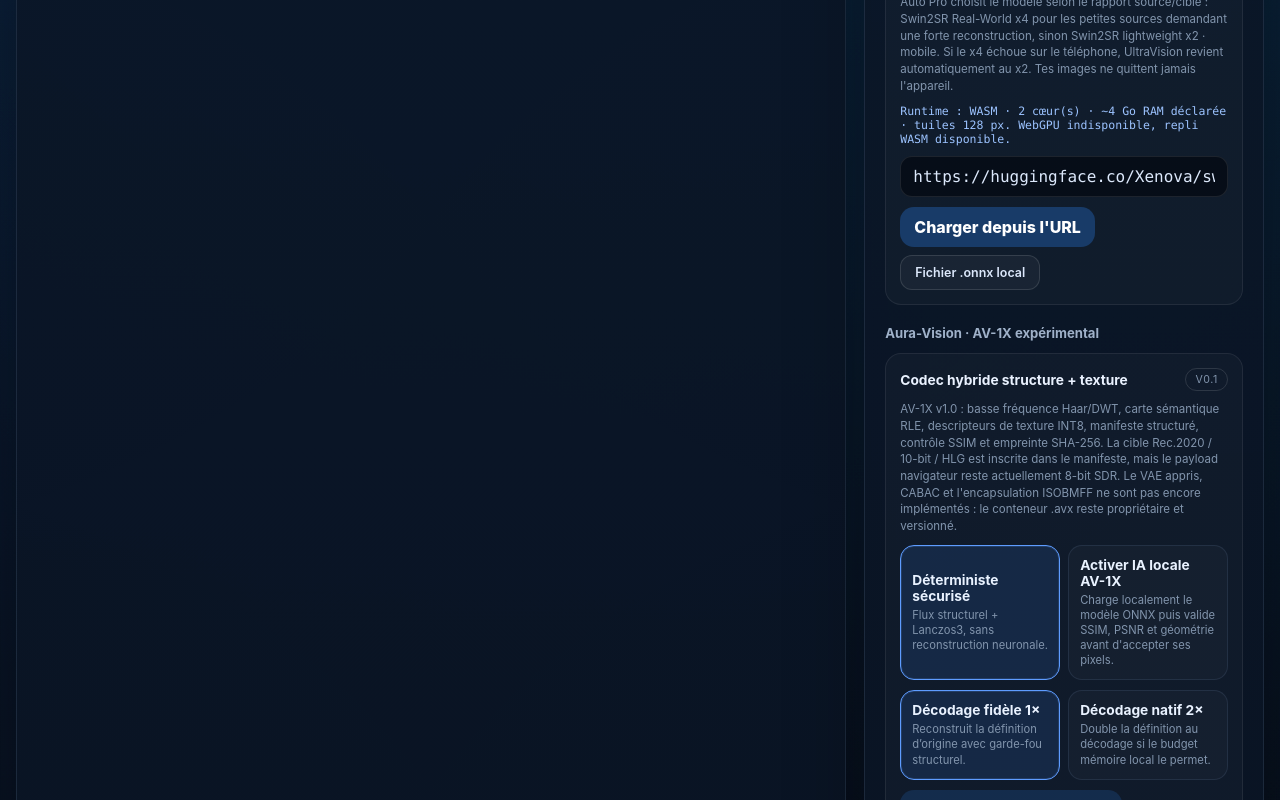
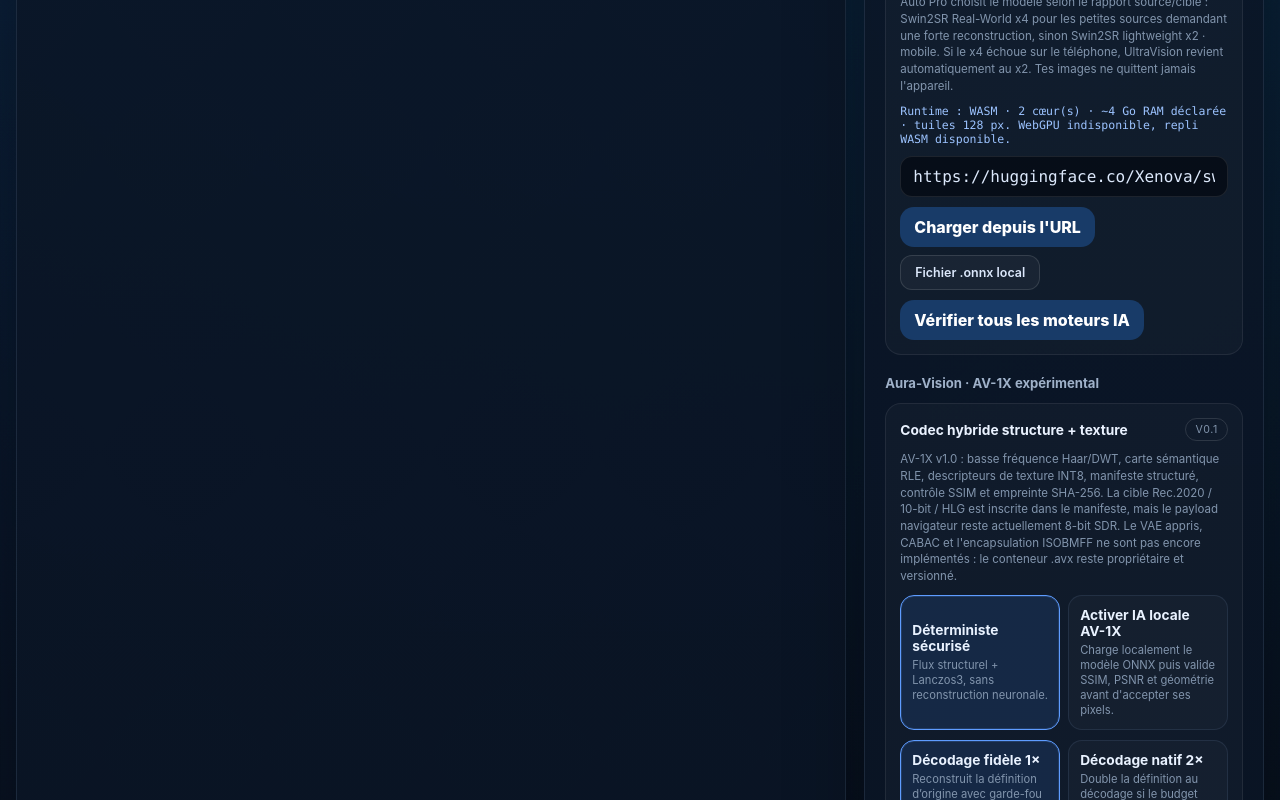
Before and after one commit to Nikoju1977/Niko-Ultravision, a React (Vite) app: page / in a window 1280 px wide. Shown: the part 1065-1865 px from the top of the page. Built offline with nearby package versions, Linux system fonts and the light colour scheme.

Commit message:
feat(ui): add full on-device engine qualification matrix

```diff
--- a/src/App.tsx
+++ b/src/App.tsx
@@ -35,6 +35,10 @@ import {
 import { PROFILES, type ProfileId } from "./lib/profiles";
 import { beginJob, isCancelled, isCancelledError, requestCancel, throwIfCancelled } from "./lib/cancellation";
 import { runAutoStudio, type StudioReport } from "./lib/restoration/autoStudio";
+import {
+  qualifyAllRestorationModels,
+  type ModelHealthReport,
+} from "./lib/restoration/modelHealth";
 import { enhanceVideo } from "./lib/videoEnhancer";
 import {
   CODEC_INTENTS,
@@ -222,6 +226,8 @@ export default function App() {
   const [model, setModel] = useState<AiModelInfo | null>(loadedModel());
   const [modelBusy, setModelBusy] = useState(false);
   const [modelStatus, setModelStatus] = useState<string | null>(null);
+  const [engineHealthBusy, setEngineHealthBusy] = useState(false);
+  const [engineHealth, setEngineHealth] = useState<ModelHealthReport[]>([]);
   const [aiRuntime, setAiRuntime] = useState<AiRuntimeReport | null>(null);
   const [smallSubjectMode, setSmallSubjectMode] = useState(false);
   const [videoNeuralAi, setVideoNeuralAi] = useState(false);
@@ -470,6 +476,7 @@ export default function App() {
       setModelStatus(
         `${loaded.source} · x${loaded.scale} · ${loaded.provider.toUpperCase()} · ` +
           `${loaded.execution === "worker" ? `worker${loaded.threads > 1 ? ` ${loaded.threads} threads` : ""}` : "thread principal"} · ` +
+          `${loaded.inputLayout}→${loaded.outputLayout} · auto-test pixels ${Math.round(loaded.smokeTestMs)} ms · ` +
           `${(loaded.bytes / 1024 / 1024).toFixed(1)} Mo${loaded.fromCache ? " · cache local" : ""}`,
       );
       return loaded;
@@ -481,6 +488,56 @@ export default function App() {
       return null;
     } finally {
       setModelBusy(false);
+    }
+  }
+
+  async function runAllEngineQualification() {
+    if (busy || auraBusy || modelBusy || engineHealthBusy) return;
+    beginJob();
+    setEngineHealthBusy(true);
+    setError(null);
+    setEngineHealth([]);
+    setProgress(0);
+    setStatus("Qualification des moteurs IA");
+    try {
+      const summary = await qualifyAllRestorationModels(
+        (ratio, label, partial) => {
+          setProgress(ratio);
+          setStatus(label);
+          setModelStatus(label);
+          setEngineHealth([...partial]);
+        },
+      );
+      setEngineHealth(summary.reports);
+      const active = loadedModel();
+      if (active) setModel(active);
+      setProgress(1);
+      if (summary.failed === 0) {
+        setStatus(`Tous les moteurs IA sont qualifiés · ${summary.passed}/${summary.reports.length}`);
+        setModelStatus(
+          `Qualification complète : ${summary.passed}/${summary.reports.length} moteurs ont exécuté une vraie tuile RGBA sur cet appareil.`,
+        );
+      } else {
+        setStatus(
+          `Qualification IA : ${summary.passed} OK · ${summary.failed} échec(s)`,
+        );
+        setModelStatus(
+          `Qualification incomplète : ${summary.failed} moteur(s) ne passent pas l'inférence réelle sur cet appareil.`,
+        );
+      }
+    } catch (reason) {
+      if (isCancelledError(reason)) {
+        setStatus("Qualification des moteurs annulée");
+      } else {
+        setError(
+          reason instanceof Error
+            ? reason.message
+            : "Qualification des moteurs impossible.",
+        );
+        setStatus("Erreur qualification IA");
+      }
+    } finally {
+      setEngineHealthBusy(false);
     }
   }
 
@@ -1358,6 +1415,70 @@ export default function App() {
                     />
                   </label>
                 </div>
+
+                <div className="model-actions">
+                  <button
+                    type="button"
+                    className="secondary-button"
+                    disabled={
+                      busy ||
+                      auraBusy ||
+                      modelBusy ||
+                      engineHealthBusy ||
+                      !aiEngineAvailable()
+                    }
+                    onClick={() => void runAllEngineQualification()}
+                  >
+                    {engineHealthBusy
+                      ? "Qualification des moteurs…"
+                      : "Vérifier tous les moteurs IA"}
+                  </button>
+                </div>
+
+                {engineHealth.length > 0 && (
+                  <div className="studio-table-wrap">
+                    <table className="studio-table">
+                      <thead>
+                        <tr>
+                          <th>Moteur</th>
+                          <th>État</th>
+                          <th>Backend</th>
+                          <th>Échelle</th>
+                          <th>Layout</th>
+                          <th>Auto-test</th>
+                        </tr>
+                      </thead>
+                      <tbody>
+                        {engineHealth.map((entry) => (
+                          <tr key={entry.id}>
+                            <td>{entry.label}</td>
+                            <td>{entry.status === "ok" ? "✓ OK" : "✗ échec"}</td>
+                            <td>
+                              {entry.provider
+                                ? `${entry.provider.toUpperCase()} · ${entry.execution}`
+                                : "—"}
+                            </td>
+                            <td>{entry.scale ? `x${entry.scale}` : "—"}</td>
+                            <td>
+                              {entry.inputLayout && entry.outputLayout
+                                ? `${entry.inputLayout}→${entry.outputLayout}`
+                                : "—"}
+                            </td>
+                            <td title={entry.error ?? ""}>
+                              {entry.smokeTestMs !== null
+                                ? `${Math.round(entry.smokeTestMs)} ms`
+                                : entry.error ?? "—"}
+                            </td>
+                          </tr>
+                        ))}
+                      </tbody>
+                    </table>
+                    <p className="model-note">
+                      Ce test charge chaque modèle du registre et lui impose une vraie inférence RGBA. Le premier passage
+                      peut télécharger plus de 200 Mo ; les poids validés sont ensuite conservés dans le cache local.
+                    </p>
+                  </div>
+                )}
 
                 {modelStatus && <div className="model-status">{modelStatus}</div>}
                 {aiNeedsPreparation && (
```
